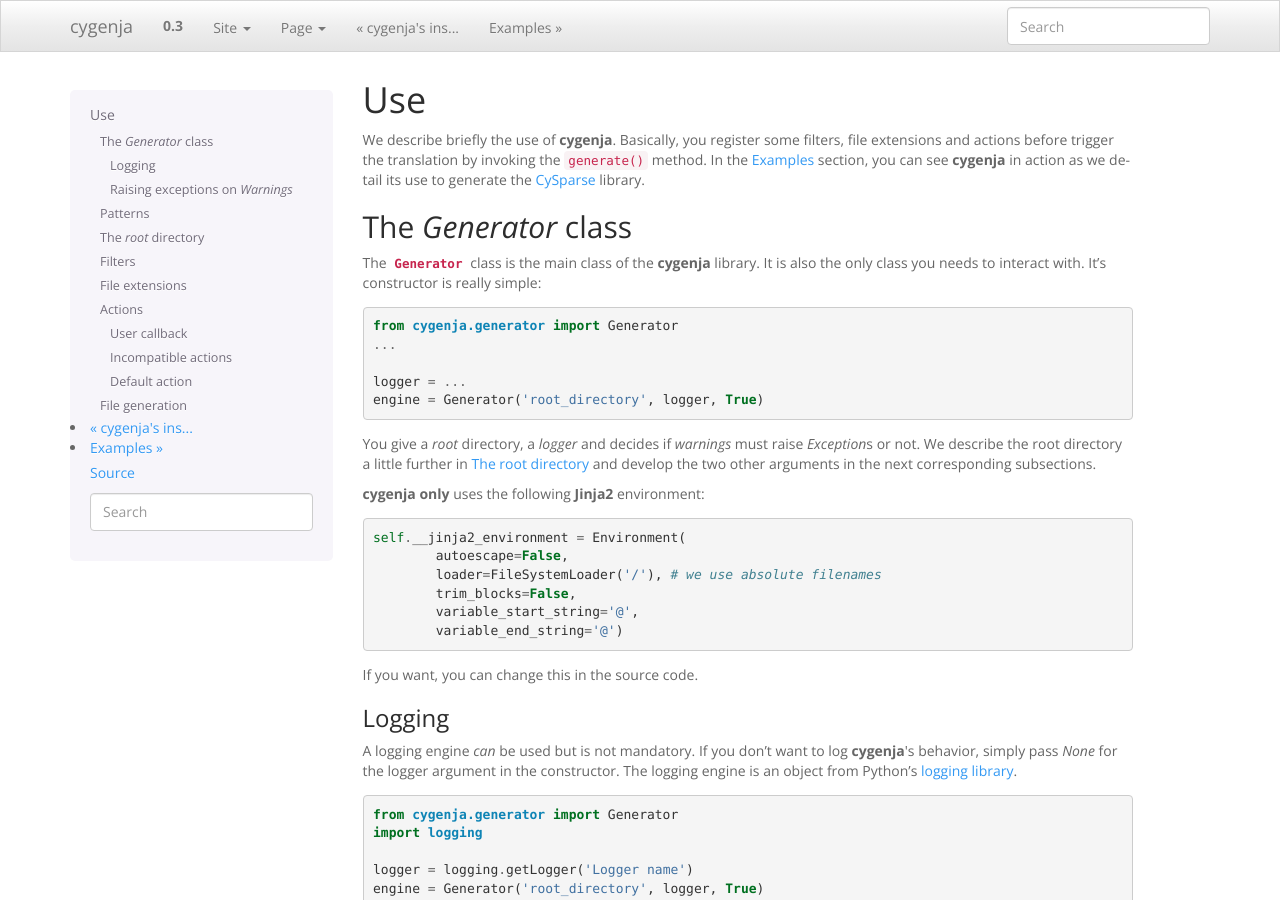
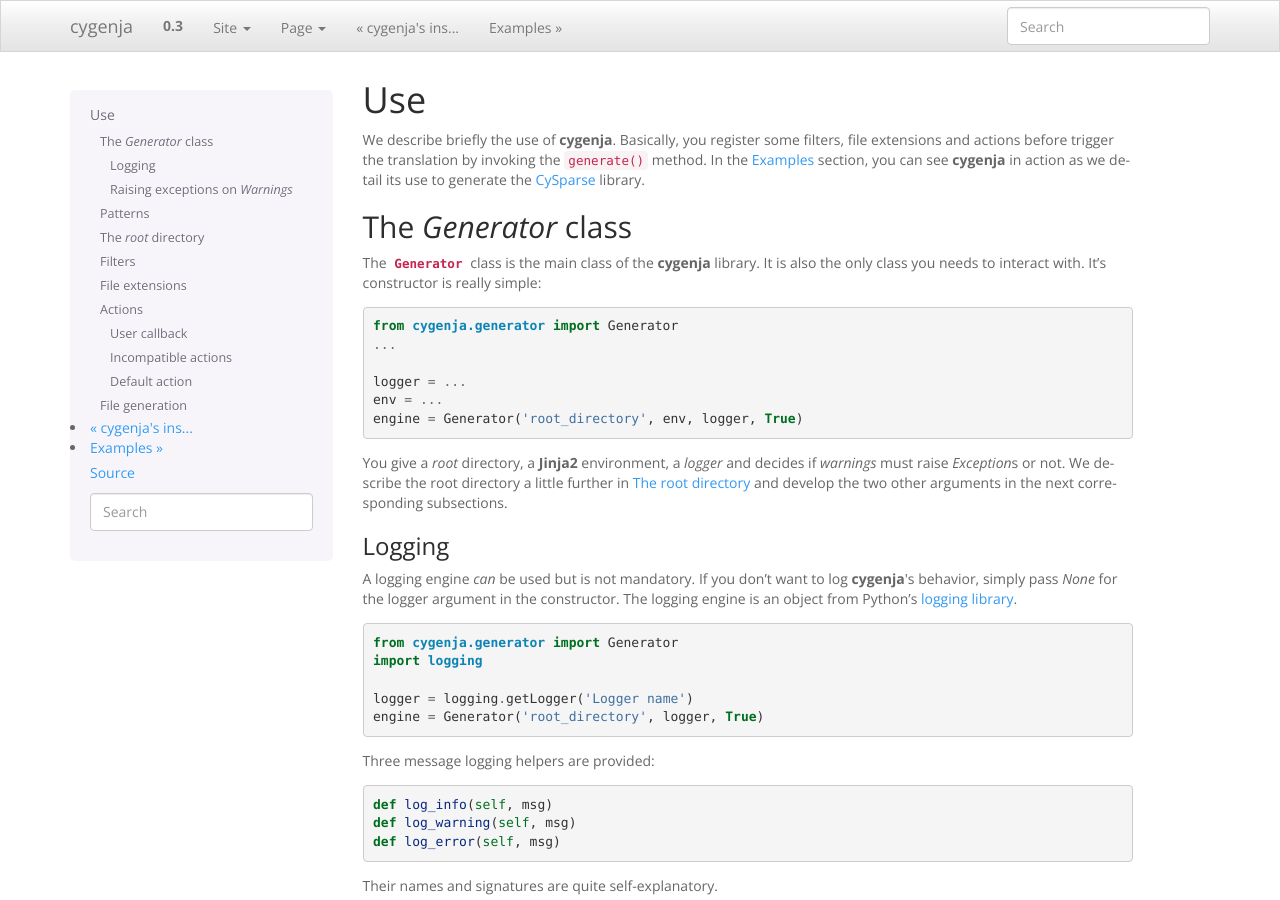
Before and after one commit to PythonOptimizers/cygenja, a Sphinx documentation site: the page built from doc/source/use.rst, in a window 1280 px wide and 900 px high. Built offline with Sphinx 7.4.7, drawn with Linux system fonts in a browser that asks for light colours.

Commit message:
Updated doc to use a custom jinja2 environment

```diff
--- a/doc/source/use.rst
+++ b/doc/source/use.rst
@@ -21,23 +21,11 @@
     ...
 
     logger = ...
-    engine = Generator('root_directory', logger, True)
+    env = ...
+    engine = Generator('root_directory', env, logger, True)
 
-You give a *root* directory, a *logger* and decides if *warnings* must raise `Exception`\s or not. We describe the root directory a little further in :ref:`root_directory` and develop the two other arguments
+You give a *root* directory, a :program:`Jinja2`  environment, a *logger* and decides if *warnings* must raise `Exception`\s or not. We describe the root directory a little further in :ref:`root_directory` and develop the two other arguments
 in the next corresponding subsections.
-
-:program:`cygenja` **only** uses the following :program:`Jinja2` environment:
-
-..  code-block:: python
-
-    self.__jinja2_environment = Environment(
-            autoescape=False,
-            loader=FileSystemLoader('/'), # we use absolute filenames
-            trim_blocks=False,
-            variable_start_string='@',
-            variable_end_string='@')
-
-If you want, you can change this in the source code.
 
 Logging
 """""""""
```
